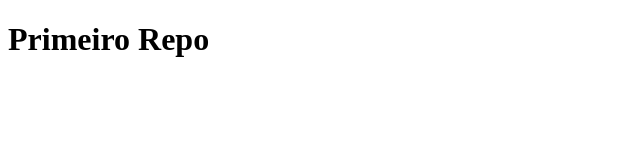
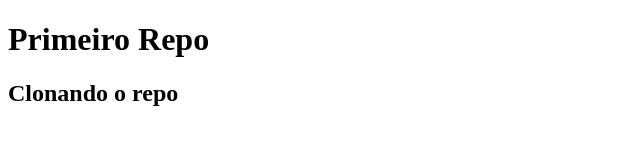
Before and after one commit to elaMelo/teste_2, a plain HTML site: page index.html in a window 1280 px wide. Shown: the whole page, without its empty margins (0-640 px from the left). Drawn offline with Linux system fonts and the light colour scheme.

Commit message:
add texto

```diff
--- a/index.html
+++ b/index.html
@@ -9,6 +9,9 @@
 <body>
     <div>
         <h1>Primeiro Repo</h1>
+        <h2>
+            Clonando o repo
+        </h2>
     </div>
 </body>
 </html>
```
